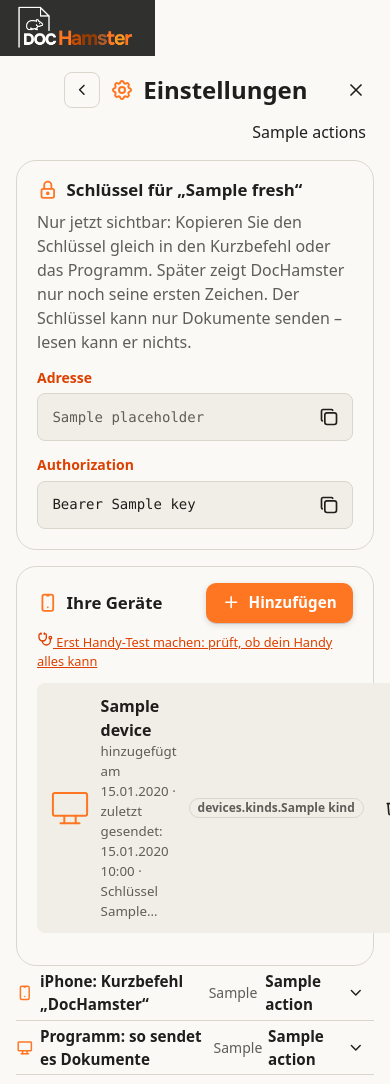
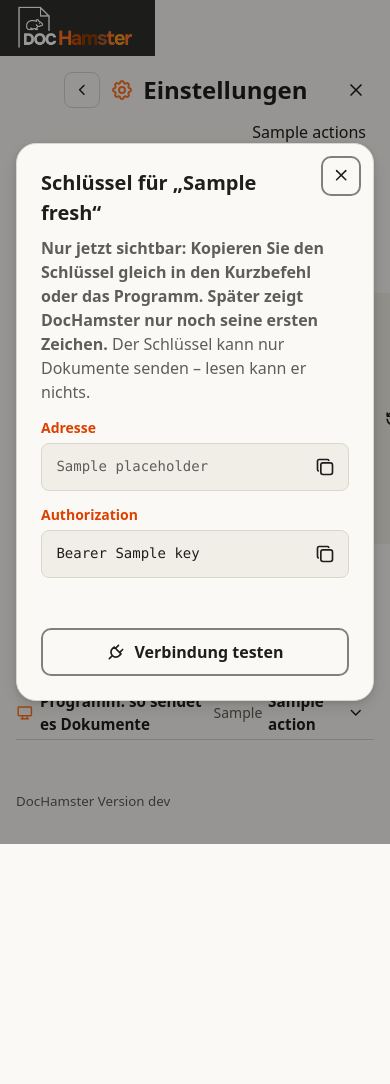
Before and after one commit to batman/doc-hamster, a Laravel app: template resources/views/settings/devices.blade.php in a window 390 px wide. Shown: the top 1084 px of the page. After the commit the page ends 844 px from the top, so only its background shows below. Run offline with Laravel 12, Linux system fonts and the light colour scheme; the template is opened without the code that fills it: most values are stand-ins (such as "Sample title", 1, 10 or a date in 2020).

Commit message:
feat(devices): key shown at once in a dialog, new key per device, connection test, clearer API answers, ready-made iPhone shortcut and hand-made guide (201-203)
Co-Authored-By: Claude Opus 5.5 <noreply@anthropic.com>

```diff
--- a/app/Http/Controllers/UploadApiController.php
+++ b/app/Http/Controllers/UploadApiController.php
@@ -22,15 +22,7 @@ final class UploadApiController
 {
     public function __invoke(Request $request, AuditLog $audit, CurrentOrg $org): JsonResponse
     {
-        $key = $request->bearerToken();
-        $device = $key === null ? null : DeviceKey::byKey($key);
-        abort_if($device === null, 401);
-
-        // The person must still be in the organisation and allowed to upload.
-        $membership = Membership::query()->where('org_id', $device->org_id)->where('user_id', $device->user_id)->whereNull('revoked_at')->first();
-        abort_if($membership === null, 403);
-        $org->set($membership);
-        abort_unless($org->allows(Permission::UploadDocuments), 403);
+        $device = $this->device($request, $org);
 
         $request->validate([
             // A shortcut fed a link sends the field "file" as text; that becomes a PDF like shared text.
@@ -42,6 +34,10 @@ final class UploadApiController
             'url' => ['nullable', 'string', 'max:2000'],
         ]);
         $files = array_values(array_filter([$request->file('file'), ...(array) $request->file('files', [])], static fn (mixed $f): bool => $f instanceof UploadedFile));
+        // Point 201.6: say what is missing – a shortcut run with ▶ sends no file at all.
+        if ($files === [] && ! $request->filled('file') && ! $request->filled('text') && ! $request->filled('url')) {
+            return response()->json(['saved' => 0, 'skipped' => 0, 'message' => __('devices.api_no_file')], 422);
+        }
 
         $source = $device->documentSource();
         $text = $request->string('text')->toString();
@@ -51,7 +47,9 @@ final class UploadApiController
         $result = ShareIntake::store($files, $request->string('title')->toString(), $text, $request->string('url')->toString(), $device->org_id, $device->user_id, $source);
         $saved = count($result['documents']);
         if ($saved === 0) {
-            return response()->json(['saved' => 0, 'skipped' => $result['skipped'], 'message' => __('devices.api_nothing')], 422);
+            $types = implode(', ', array_unique(array_map(static fn (UploadedFile $f): string => (string) ($f->getMimeType() ?: $f->getClientMimeType()), $files)));
+
+            return response()->json(['saved' => 0, 'skipped' => $result['skipped'], 'message' => __('devices.api_nothing', ['type' => $types !== '' ? $types : '?'])], 422);
         }
 
         foreach ($result['documents'] as $document) {
@@ -61,4 +59,28 @@ final class UploadApiController
 
         return response()->json(['saved' => $saved, 'skipped' => $result['skipped'], 'message' => __('devices.api_saved')], 201);
     }
+
+    /** GET api/upload (point 201.5): "Verbindung testen" – checks the key like an upload, stores nothing. */
+    public function check(Request $request, CurrentOrg $org): JsonResponse
+    {
+        $device = $this->device($request, $org);
+
+        return response()->json(['ok' => true, 'device' => $device->name, 'message' => __('devices.test_ok', ['name' => $device->name])]);
+    }
+
+    /** The working device behind the Bearer key; 401 without a valid key, 403 when its person may not upload (any more). */
+    private function device(Request $request, CurrentOrg $org): DeviceKey
+    {
+        $key = $request->bearerToken();
+        $device = $key === null ? null : DeviceKey::byKey($key);
+        abort_if($device === null, 401);
+
+        // The person must still be in the organisation and allowed to upload.
+        $membership = Membership::query()->where('org_id', $device->org_id)->where('user_id', $device->user_id)->whereNull('revoked_at')->first();
+        abort_if($membership === null, 403);
+        $org->set($membership);
+        abort_unless($org->allows(Permission::UploadDocuments), 403);
+
+        return $device;
+    }
 }
--- a/bootstrap/app.php
+++ b/bootstrap/app.php
@@ -40,6 +40,8 @@ return Application::configure(basePath: dirname(__DIR__))
 
             // Points 152.2, A330: an iPhone shortcut or a program sends documents with its device key.
             Route::post('api/upload', UploadApiController::class)->middleware('throttle:120,1')->name('api.upload');
+            // Point 201.5: "Verbindung testen" – the same key check, nothing is stored.
+            Route::get('api/upload', [UploadApiController::class, 'check'])->middleware('throttle:30,1')->name('api.upload.check');
         },
     )
     ->withMiddleware(function (Middleware $middleware): void {
--- a/config/assets.php
+++ b/config/assets.php
@@ -26,6 +26,6 @@ return [
         'modules/updates',
         'modules/text-editor', 'core/edit-in-place', 'modules/ocr-progress', 'modules/ocr-live', 'modules/ocr-server', 'modules/note-options',
         'modules/properties', 'modules/girocode', 'modules/bank', 'modules/inbox', 'core/window-edge', 'core/top-layer', 'core/layout-debug',
-        'core/pwa', 'modules/share', 'modules/speed', 'core/window-pin', 'modules/dashboard',
+        'core/pwa', 'modules/share', 'modules/speed', 'core/window-pin', 'modules/dashboard', 'modules/devices',
     ],
 ];
--- a/lang/de/devices.php
+++ b/lang/de/devices.php
@@ -51,5 +51,43 @@ return [
         'Antwort: JSON {"saved": 1, "message": "Gespeichert"}. Beispiel: curl -H "Authorization: Bearer SCHLÜSSEL" -F "file=@scan.pdf" ADRESSE',
     ],
     'api_saved' => 'Gespeichert',
-    'api_nothing' => 'Nichts gespeichert: Dateityp nicht unterstützt.',
+    'api_nothing' => 'Nichts gespeichert: Dateityp nicht unterstützt (:type).',
+    // Point 201.6: a shortcut run with ▶ sends nothing.
+    'api_no_file' => 'Keine Datei empfangen – Feld „file“ mit „Kurzbefehleingabe“ fehlt.',
+    // Point 201.3-201.5
+    'rekey' => 'Neuen Schlüssel erzeugen',
+    'rekey_title' => 'Neuen Schlüssel erzeugen?',
+    'rekey_text' => 'Der bisherige Schlüssel gilt dann sofort nicht mehr. Den neuen tragen Sie danach im Kurzbefehl oder Programm ein.',
+    'header_hint' => 'Den Wert gibt es nur einmal: beim Hinzufügen oder mit „Neuen Schlüssel erzeugen“ am Gerät.',
+    'test' => 'Verbindung testen',
+    'test_running' => 'Teste …',
+    'test_ok' => 'Verbindung OK: Der Schlüssel von „:name“ gilt.',
+    'test_401' => 'Der Schlüssel gilt nicht (401): falsch kopiert oder schon ersetzt.',
+    'test_403' => 'Der Schlüssel gilt, aber diese Person darf keine Dokumente mehr senden (403).',
+    'test_other' => 'Unerwartete Antwort vom Server (:status).',
+    'test_failed' => 'Der Server ist nicht erreichbar.',
+    'done' => 'Fertig',
+    // Point 202: the ready-made shortcut (placeholders only; the person fills in address and key).
+    'shortcut_title' => 'iPhone: fertiger Kurzbefehl',
+    'shortcut_load' => 'Kurzbefehl laden',
+    'shortcut_qr' => 'QR-Code: mit der Kamera des iPhones scannen',
+    'shortcut_steps' => [
+        'QR-Code scannen oder auf „Kurzbefehl laden“ tippen → „Kurzbefehl hinzufügen“.',
+        'Den Kurzbefehl öffnen und die Adresse example.com/api/upload durch die Adresse unten ersetzen (Kopieren).',
+        '„Bearer SCHLUESSEL“ durch den Wert „Authorization“ ersetzen (Kopieren) – den gibt es beim Hinzufügen oder mit „Neuen Schlüssel erzeugen“.',
+        'Testen: ein Foto öffnen → Teilen → „DocHamster“.',
+    ],
+    // Point 203: building it by hand – one sentence per step, wrong and right state.
+    'manual_title' => 'iPhone: Kurzbefehl selbst bauen',
+    'manual_intro' => 'Nur nötig, wenn der fertige Kurzbefehl nicht geht. Apple lädt nur signierte Kurzbefehle – darum gibt es oben den fertigen Link.',
+    'wrong' => 'falsch',
+    'right' => 'richtig',
+    'manual_steps' => [
+        ['text' => 'Die App „Kurzbefehle“ fehlt? Im App Store laden (kostenlos, von Apple). Dann mit „+“ einen Kurzbefehl „DocHamster“ anlegen.', 'wrong' => 'App nicht da', 'right' => 'Kurzbefehle (Apple)'],
+        ['text' => 'Der erste Block sagt „… von Nirgendwo erhalten“: auf „Nirgendwo“ tippen, „Share-Sheet“ anhaken, Bilder, PDFs und Dateien wählen.', 'wrong' => 'von Nirgendwo erhalten', 'right' => 'vom Share-Sheet erhalten'],
+        ['text' => 'Aktion „Inhalte von URL abrufen“: Adresse unten einfügen, Methode „POST“. „Haupttext anfordern“ steht auf JSON – auf „Formular“ stellen.', 'wrong' => 'Haupttext: JSON', 'right' => 'Haupttext: Formular'],
+        ['text' => 'Ein Feld vom Typ „Datei“ hinzufügen: Schlüssel „file“, Wert über „Variable auswählen“ die blaue „Kurzbefehleingabe“.', 'wrong' => 'Text · file', 'right' => 'Datei · file = Kurzbefehleingabe'],
+        ['text' => 'Header „Authorization“ hinzufügen und den Wert unten einfügen. Er beginnt mit „Bearer “.', 'wrong' => 'dhk_…', 'right' => 'Bearer dhk_…'],
+        ['text' => 'Nicht mit ▶ testen – dann fehlt die Datei. Ein Foto öffnen → Teilen → nach rechts wischen → „Mehr“ → DocHamster, und gleich zu den Favoriten hinzufügen.', 'wrong' => '▶ im Kurzbefehl', 'right' => 'Foto → Teilen → DocHamster'],
+    ],
 ];
--- a/lang/en/devices.php
+++ b/lang/en/devices.php
@@ -51,5 +51,39 @@ return [
         'Answer: JSON {"saved": 1, "message": "Saved"}. Example: curl -H "Authorization: Bearer KEY" -F "file=@scan.pdf" ADDRESS',
     ],
     'api_saved' => 'Saved',
-    'api_nothing' => 'Nothing saved: file type not supported.',
+    'api_nothing' => 'Nothing saved: file type not supported (:type).',
+    'api_no_file' => 'No file received – the field "file" with "Shortcut Input" is missing.',
+    'rekey' => 'Create a new key',
+    'rekey_title' => 'Create a new key?',
+    'rekey_text' => 'The current key stops working at once. Enter the new one in the shortcut or program afterwards.',
+    'header_hint' => 'The value shows only once: when adding the device, or with "Create a new key" on the device.',
+    'test' => 'Test connection',
+    'test_running' => 'Testing …',
+    'test_ok' => 'Connection OK: the key of ":name" works.',
+    'test_401' => 'The key does not work (401): copied wrongly or already replaced.',
+    'test_403' => 'The key works, but this person may no longer send documents (403).',
+    'test_other' => 'Unexpected answer from the server (:status).',
+    'test_failed' => 'The server cannot be reached.',
+    'done' => 'Done',
+    'shortcut_title' => 'iPhone: ready-made shortcut',
+    'shortcut_load' => 'Load the shortcut',
+    'shortcut_qr' => 'QR code: scan it with the iPhone camera',
+    'shortcut_steps' => [
+        'Scan the QR code or tap "Load the shortcut" → "Add Shortcut".',
+        'Open the shortcut and replace the address example.com/api/upload with the address below (Copy).',
+        'Replace "Bearer SCHLUESSEL" with the Authorization value (Copy) – you get it when adding the device or with "Create a new key".',
+        'Test: open a photo → Share → "DocHamster".',
+    ],
+    'manual_title' => 'iPhone: build the shortcut yourself',
+    'manual_intro' => 'Only needed when the ready-made shortcut does not work. Apple imports signed shortcuts only – that is why the ready-made link above exists.',
+    'wrong' => 'wrong',
+    'right' => 'right',
+    'manual_steps' => [
+        ['text' => 'No "Shortcuts" app? Get it from the App Store (free, by Apple). Then create a shortcut "DocHamster" with "+".', 'wrong' => 'app missing', 'right' => 'Shortcuts (Apple)'],
+        ['text' => 'The first block says "… from Nowhere": tap "Nowhere", tick "Share Sheet", choose images, PDFs and files.', 'wrong' => 'Receive from Nowhere', 'right' => 'Receive from Share Sheet'],
+        ['text' => 'Action "Get Contents of URL": paste the address below, method "POST". "Request Body" is JSON – set it to "Form".', 'wrong' => 'Request Body: JSON', 'right' => 'Request Body: Form'],
+        ['text' => 'Add a field of type "File": key "file", value via "Select Variable" the blue "Shortcut Input".', 'wrong' => 'Text · file', 'right' => 'File · file = Shortcut Input'],
+        ['text' => 'Add the header "Authorization" and paste the value below. It starts with "Bearer ".', 'wrong' => 'dhk_…', 'right' => 'Bearer dhk_…'],
+        ['text' => 'Do not test with ▶ – then there is no file. Open a photo → Share → swipe right → "More" → DocHamster, and add it to the favourites.', 'wrong' => '▶ in the shortcut', 'right' => 'Photo → Share → DocHamster'],
+    ],
 ];
--- a/public/css/modules/pages.css
+++ b/public/css/modules/pages.css
@@ -24,3 +24,20 @@
 .tray-name .muted { margin-left: 0; }
 .tray-actions { display: flex; flex-wrap: wrap; gap: .5rem; margin-left: auto; }
 .tray-howto li { margin-bottom: .35rem; }
+
+/* Einstellungen → Geräte (points 201-203): test answer under the key, the shortcut's QR beside its steps, and the
+   hand-made guide's steps with a small "wrong → right" picture each. */
+.device-test-result { min-height: 1.4em; margin: .5rem 0 0; font-weight: 600; }
+.device-test-result.is-ok { color: var(--ok, #10a65b); }
+.device-test-result.is-error { color: var(--error); }
+.device-shortcut { display: flex; flex-wrap: wrap; align-items: flex-start; gap: 1rem 1.5rem; margin-bottom: 1rem; }
+.device-shortcut .phone-qr { width: 180px; height: 180px; padding: .5rem; border-radius: 12px; background: #fff; }
+.device-shortcut > div { flex: 1 1 16rem; min-width: 0; }
+.device-shortcut ol { margin-top: .75rem; }
+.device-manual { display: grid; gap: .9rem; margin: 0; padding-left: 1.4rem; }
+.device-manual > li { display: grid; gap: .4rem; }
+.device-compare { display: flex; flex-wrap: wrap; align-items: center; gap: .4rem; color: var(--muted); }
+.device-state { display: inline-flex; align-items: center; gap: .3rem; padding: .2rem .55rem; border: 1px solid currentColor; border-radius: 8px; font-size: .85rem; font-weight: 600; }
+.device-state .icon { width: 1rem; height: 1rem; }
+.device-state.is-wrong { color: var(--error); text-decoration: line-through; text-decoration-thickness: 1px; }
+.device-state.is-right { color: var(--ok, #10a65b); }
--- /dev/null
+++ b/public/js/modules/devices.js
@@ -0,0 +1,35 @@
+(() => {
+    // Einstellungen → Geräte, "Verbindung testen" (point 201.5): asks GET api/upload with the shown key and says the
+    // answer in plain words – OK, 401 (key does not work), 403 (person may not send), anything else, or unreachable.
+    document.addEventListener('click', event => {
+        const button = event.target instanceof Element ? event.target.closest('[data-device-test]') : null;
+        if (!button) {
+            return;
+        }
+        const field = document.getElementById(button.dataset.deviceTest);
+        const result = button.closest('.dialog, .card, section')?.querySelector('[data-device-test-result]');
+        if (!field || !result) {
+            return;
+        }
+        const say = (text, ok) => {
+            result.textContent = text;
+            result.classList.toggle('is-ok', ok);
+            result.classList.toggle('is-error', !ok);
+        };
+        result.textContent = button.dataset.running;
+        result.classList.remove('is-ok', 'is-error');
+        button.disabled = true;
+        fetch(button.dataset.url, { headers: { Authorization: field.value.trim(), Accept: 'application/json' }, credentials: 'omit' })
+            .then(response => response.json().catch(() => ({})).then(body => {
+                if (response.ok) {
+                    say(body.message ?? 'OK', true);
+                } else if (response.status === 401 || response.status === 403) {
+                    say(button.dataset[`msg${response.status}`], false);
+                } else {
+                    say(button.dataset.msgOther.replace(':status', String(response.status)), false);
+                }
+            }))
+            .catch(() => say(button.dataset.msgFailed, false))
+            .finally(() => { button.disabled = false; });
+    });
+})();
--- a/resources/views/settings/devices.blade.php
+++ b/resources/views/settings/devices.blade.php
@@ -14,12 +14,22 @@
     @endif
 
     @if ($fresh !== null)
-        <section class="card">
-            <h2 class="card-head"><x-icon name="lock" />{{ __('devices.key_title', ['name' => $fresh['name']]) }}</h2>
-            <p class="card-text">{{ __('devices.key_once') }} {{ __('devices.key_scope') }}</p>
+        {{-- Point 201.2: the key at once in an open dialog (no flash), with copy fields and "Verbindung testen". --}}
+        <div class="dialog-backdrop" data-dialog="device-key" data-device-key>
+            <div class="dialog" role="dialog" aria-modal="true" aria-labelledby="device-key-title">
+                <h2 id="device-key-title">{{ __('devices.key_title', ['name' => $fresh['name']]) }}</h2>
+                <p class="card-text"><strong>{{ __('devices.key_once') }}</strong> {{ __('devices.key_scope') }}</p>
                 @include('settings._device-copy', ['id' => 'device-url', 'label' => __('devices.url'), 'value' => $apiUrl])
                 @include('settings._device-copy', ['id' => 'device-header', 'label' => __('devices.header'), 'value' => $header])
-        </section>
+                <p class="device-test-result" data-device-test-result role="status" aria-live="polite"></p>
+                <div class="dialog-actions">
+                    <button type="button" class="button-quiet" data-device-test="device-header" data-url="{{ route('api.upload.check') }}"
+                        data-running="{{ __('devices.test_running') }}" data-msg401="{{ __('devices.test_401') }}" data-msg403="{{ __('devices.test_403') }}"
+                        data-msg-other="{{ __('devices.test_other', ['status' => ':status']) }}" data-msg-failed="{{ __('devices.test_failed') }}"><x-icon name="plug" />{{ __('devices.test') }}</button>
+                    <button type="button" data-dialog-close>{{ __('devices.done') }}</button>
+                </div>
+            </div>
+        </div>
     @endif
 
     <section class="card">
@@ -40,6 +50,7 @@
                     </span>
                     <span class="pill">{{ __('devices.kinds.'.$device->kind) }}</span>
                     <span class="row-actions">
+                        <button type="button" class="control-button" data-dialog-open="rekey-device-{{ $device->id }}" aria-label="{{ __('devices.rekey') }}: {{ $device->name }}" data-tooltip="{{ __('devices.rekey') }}"><x-icon name="refresh" /></button>
                         <button type="button" class="control-button" data-dialog-open="delete-device-{{ $device->id }}" aria-label="{{ __('devices.delete') }}: {{ $device->name }}" data-tooltip="{{ __('devices.delete') }}"><x-icon name="trash" /></button>
                     </span>
                 </li>
@@ -71,6 +82,19 @@
     </div>
 
     @foreach ($devices as $device)
+        <div class="dialog-backdrop" data-dialog="rekey-device-{{ $device->id }}" hidden>
+            <div class="dialog" role="dialog" aria-modal="true" aria-labelledby="rekey-device-{{ $device->id }}-title">
+                <h2 id="rekey-device-{{ $device->id }}-title">{{ __('devices.rekey_title') }}</h2>
+                <p>{{ __('devices.rekey_text') }}</p>
+                <div class="dialog-actions">
+                    <button type="button" class="button-quiet" data-dialog-close>{{ __('devices.cancel') }}</button>
+                    <form method="post" action="{{ route('devices.rekey', $device->id) }}">
+                        @csrf
+                        <button type="submit"><x-icon name="refresh" />{{ __('devices.rekey') }}</button>
+                    </form>
+                </div>
+            </div>
+        </div>
         <div class="dialog-backdrop" data-dialog="delete-device-{{ $device->id }}" hidden>
             <div class="dialog" role="dialog" aria-modal="true" aria-labelledby="delete-device-{{ $device->id }}-title">
                 <h2 id="delete-device-{{ $device->id }}-title">{{ __('devices.delete_title') }}</h2>
@@ -86,14 +110,40 @@
         </div>
     @endforeach
 
-    <x-fold-card fold="devices.iphone" :title="__('devices.iphone_title')" icon="device-mobile" :folded="$fresh !== null && $fresh['kind'] !== 'iphone'" :remember="$fresh === null">
+    {{-- Point 202: the ready-made shortcut (QR + link) and its four steps. --}}
+    <x-fold-card fold="devices.shortcut" :title="__('devices.shortcut_title')" icon="device-mobile">
+        <div class="device-shortcut">
+            <img class="phone-qr" src="{{ $shortcutQr }}" width="180" height="180" alt="{{ __('devices.shortcut_qr') }}">
+            <div>
+                <a class="button button-small" href="{{ $shortcutUrl }}" target="_blank" rel="noopener"><x-icon name="download" />{{ __('devices.shortcut_load') }}</a>
                 <ol class="card-text">
-            @foreach (__('devices.iphone_steps') as $step)
+                    @foreach (__('devices.shortcut_steps') as $step)
                         <li>{{ $step }}</li>
                     @endforeach
                 </ol>
+            </div>
+        </div>
         @include('settings._device-copy', ['id' => 'iphone-url', 'label' => __('devices.url'), 'value' => $apiUrl])
         @include('settings._device-copy', ['id' => 'iphone-header', 'label' => __('devices.header'), 'value' => $fresh !== null && $fresh['kind'] === 'iphone' ? $header : '', 'placeholder' => __('devices.key_placeholder')])
+        {{-- Point 201.4: where the value comes from. --}}
+        <p class="field-hint">{{ __('devices.header_hint') }}</p>
+    </x-fold-card>
+
+    {{-- Point 203: building it by hand, the traps shown as wrong → right. --}}
+    <x-fold-card fold="devices.manual" :title="__('devices.manual_title')" icon="tools" :folded="true">
+        <p class="card-text">{{ __('devices.manual_intro') }}</p>
+        <ol class="device-manual">
+            @foreach (__('devices.manual_steps') as $step)
+                <li>
+                    <span>{{ $step['text'] }}</span>
+                    <span class="device-compare">
+                        <span class="device-state is-wrong"><x-icon name="x" /><span class="visually-hidden">{{ __('devices.wrong') }}:</span> {{ $step['wrong'] }}</span>
+                        <span aria-hidden="true">→</span>
+                        <span class="device-state is-right"><x-icon name="check" /><span class="visually-hidden">{{ __('devices.right') }}:</span> {{ $step['right'] }}</span>
+                    </span>
+                </li>
+            @endforeach
+        </ol>
     </x-fold-card>
 
     <x-fold-card fold="devices.program" :title="__('devices.program_title')" icon="device-desktop" :folded="$fresh === null || $fresh['kind'] !== 'program'" :remember="$fresh === null">
--- a/routes/web.php
+++ b/routes/web.php
@@ -176,6 +176,7 @@ Route::middleware(['auth', 'org'])->group(function (): void {
         Route::get('/', [DeviceSettingsController::class, 'index'])->name('index');
         Route::post('/', [DeviceSettingsController::class, 'store'])->name('store');
         Route::post('{id}/delete', [DeviceSettingsController::class, 'destroy'])->name('destroy');
+        Route::post('{id}/rekey', [DeviceSettingsController::class, 'rekey'])->name('rekey');
     });
 
     // "Teilen → DocHamster" (points 151, A328): the service worker keeps the share, this page sends it (also after login).
```
Also changed, not shown: app/Domain/Devices/DeviceKey.php (+9 -0 lines), app/Http/Controllers/DeviceSettingsController.php (+63 -4 lines), tests/Feature/Devices/DeviceUploadTest.php (+25 -2 lines). Lines whose indentation alone changed are shown as unchanged.
